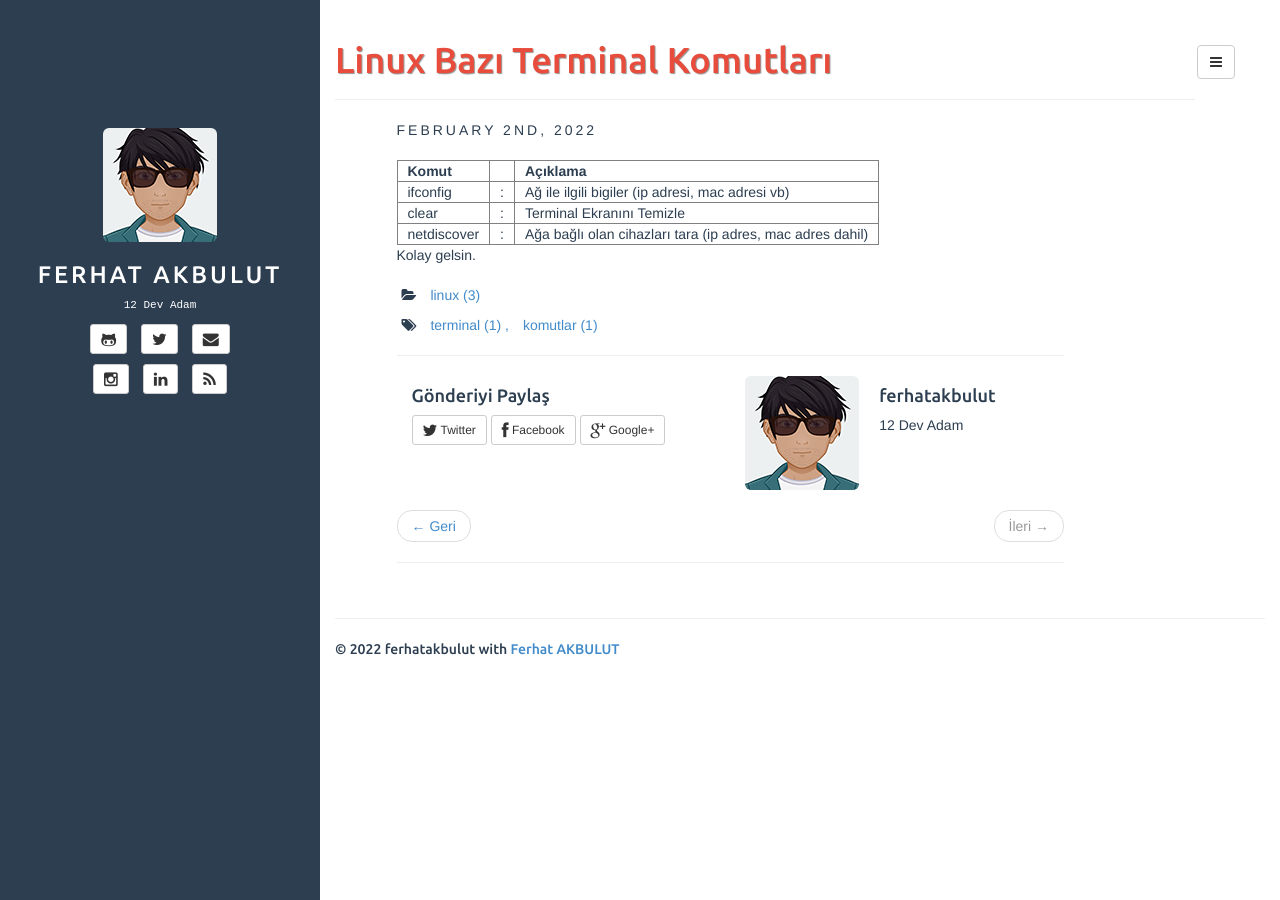
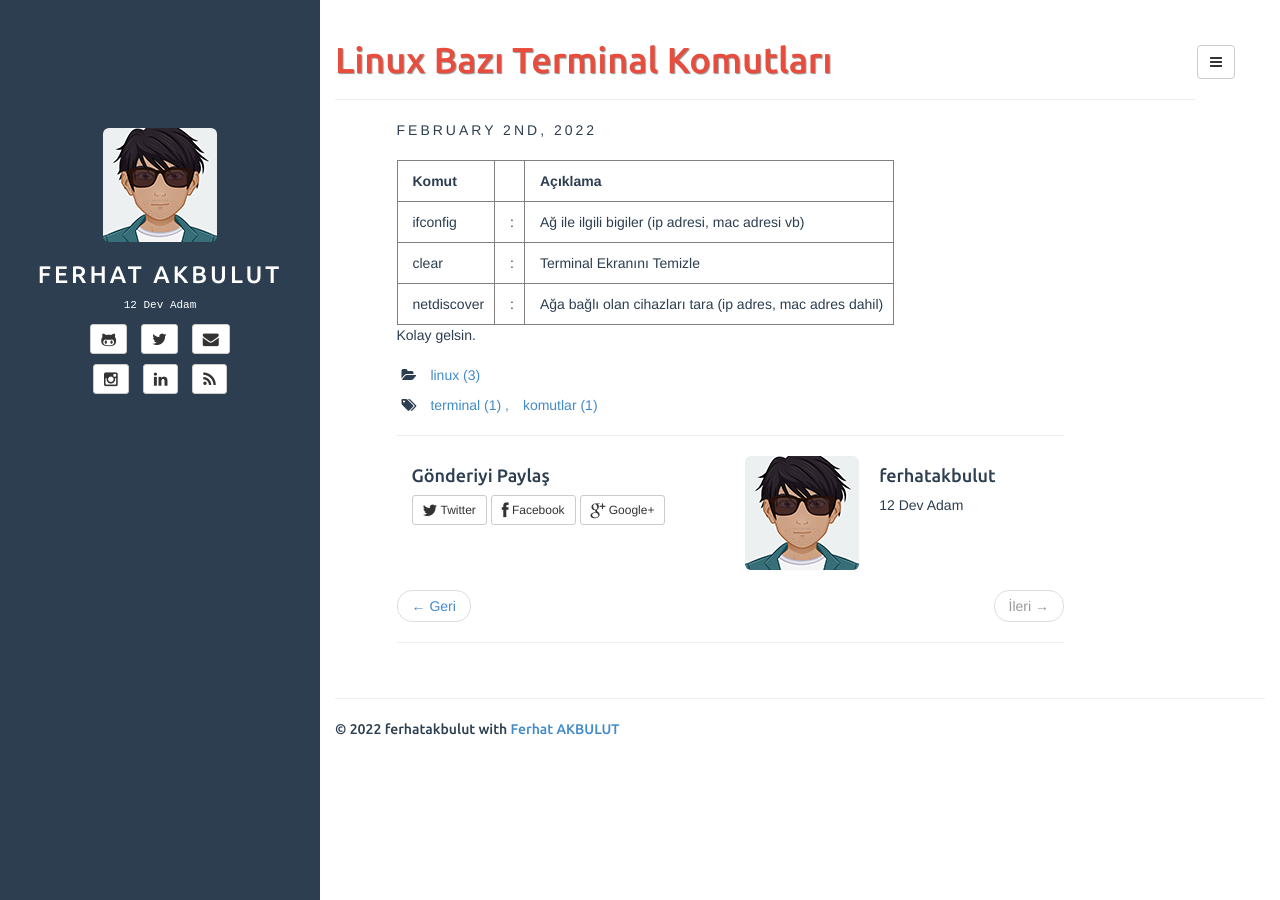
Before and after one commit to ferhatakbulut/ferhatakbulut.github.io, a Jekyll site: the page built from _posts/2022-02-02-linux-komutlari.md, in a window 1280 px wide. Built offline with Jekyll 4.4.1, drawn with Linux system fonts in a browser that asks for light colours.

Commit message:
update stil.css

```diff
--- a/assets/css/sitil.css
+++ b/assets/css/sitil.css
@@ -1,8 +1,4 @@
-tr th
+tr th, tr td
 {
-	padding:0 10px 0 10px;
+	padding:10px 10px 10px 15px;
 }
-tr td
-{
-	padding:0 10px 0 10px;
-}
```
